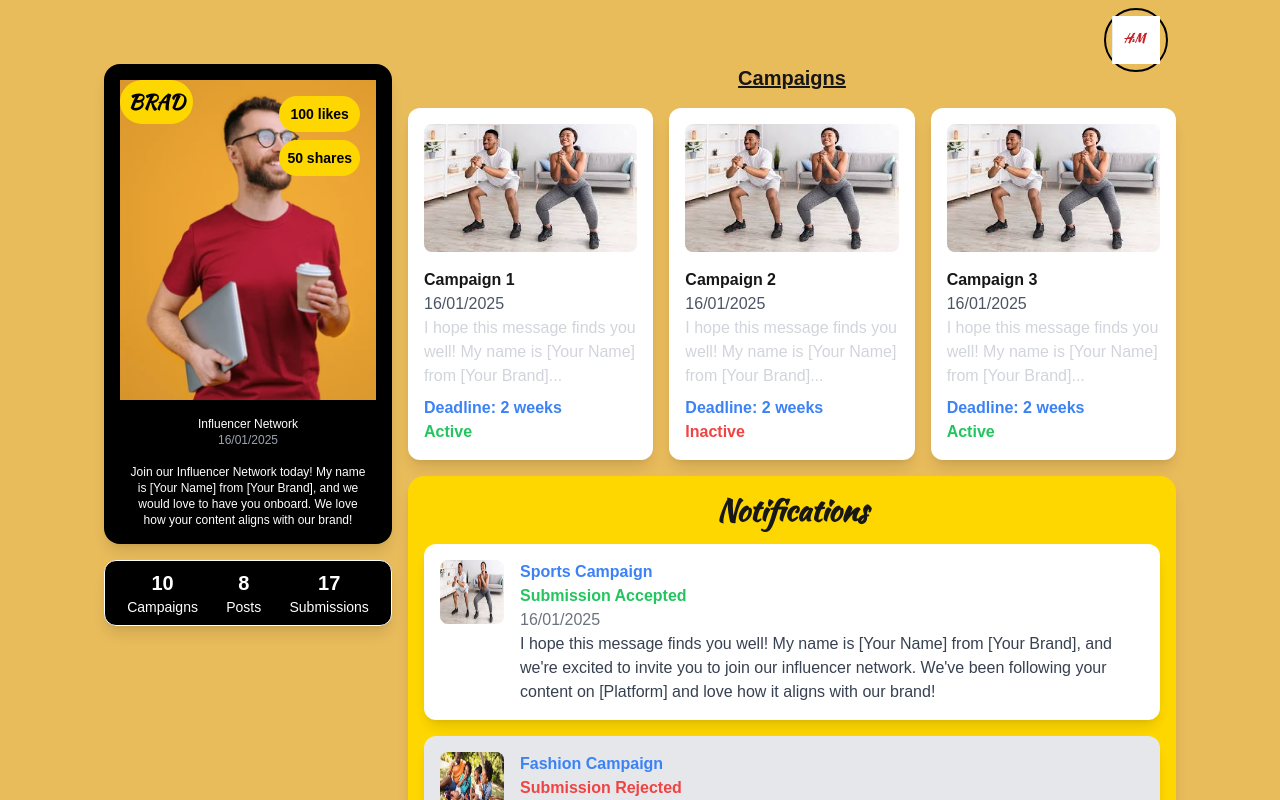
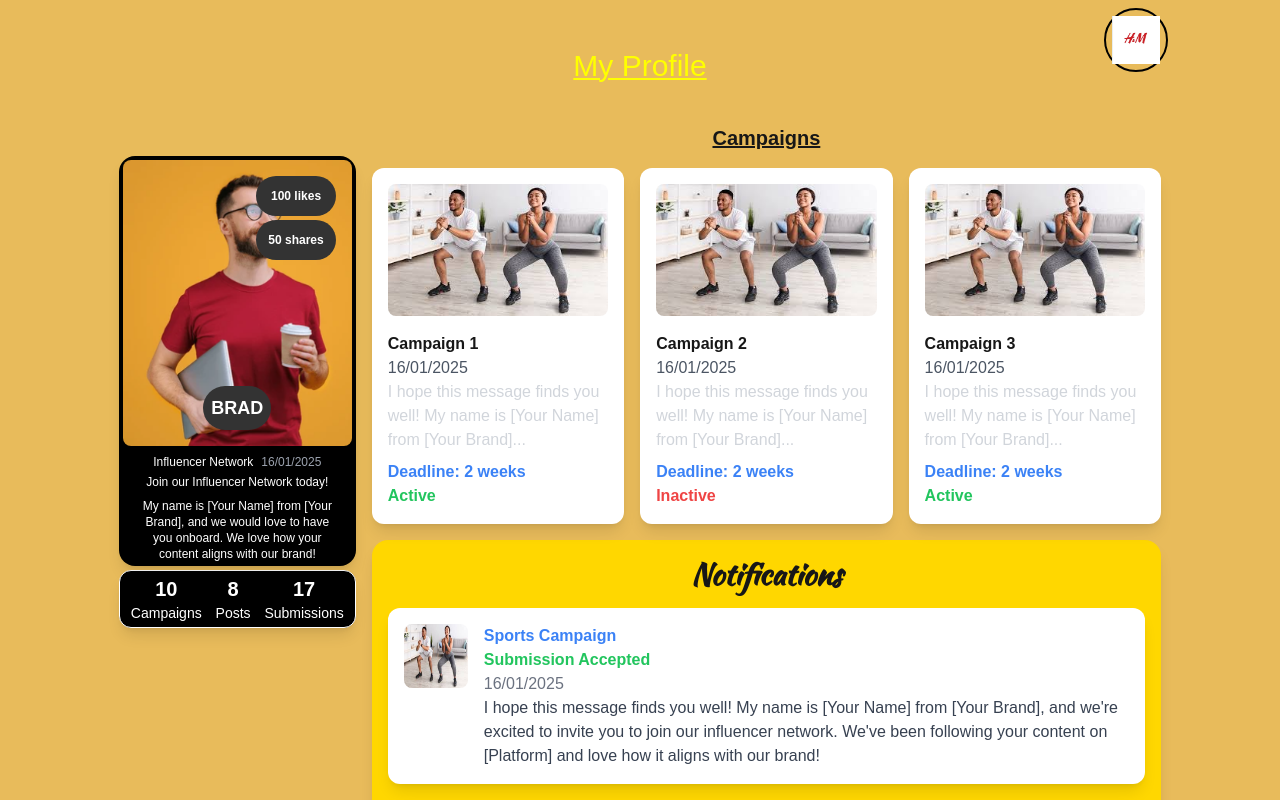
Before and after one commit to andrewindeche/brandinfluencerapp, a Next.js app in the folder frontend/: page /influencer in a window 1280 px wide. Shown: the top 800 px of the page. Built offline with nearby package versions, Linux system fonts and the light colour scheme; a web font is replaced by a local one.

Commit message:
update style

```diff
--- a/frontend/src/pages/influencer.tsx
+++ b/frontend/src/pages/influencer.tsx
@@ -6,44 +6,51 @@ const InfluencerPage: React.FC = () => {
   const [activeCard, setActiveCard] = useState<string | null>(null);
 
   return (
-    <div className="bg-[#E8BB5B] p-16 min-h-screen">
+    <div className="bg-[#E8BB5B] p-12 min-h-screen">
       <div className="absolute top-2 right-28 z-50">
         <UserMenu />
       </div>
 
+      <h1 className="text-3xl text-[#FFFF00] underline text-center mb-8 pb-2 decoration-[underline] decoration-2 underline-offset-2">
+        My Profile
+      </h1>
+
       <div className="flex justify-center items-start mb-8 space-x-4">
-        <div className="w-1/4 space-y-4">
-          <div className="p-4 bg-black text-white rounded-2xl relative overflow-hidden shadow-lg">
-            <h2 className="absolute top-4 left-4 text-xl font-bold bg-[#FFD700] text-black p-2 rounded-full z-10">
-              BRAD
-            </h2>
+        <div className="w-1/5 space-y-1 self-start mt-8">
+          <div className="p-1 bg-black text-white rounded-2xl relative overflow-hidden shadow-lg">
             <div className="relative">
               <Image
                 src="/images/image4.png"
                 alt="Brad"
-                width={300}
-                height={200}
-                className="w-full h-auto"
+                width={200}
+                height={150}
+                className="w-full h-auto rounded-lg"
               />
+              <div className="absolute bottom-4 left-1/2 transform -translate-x-1/2 text-lg font-bold bg-[#333333] text-white p-2 rounded-full z-10">
+                BRAD
+              </div>
               <div className="absolute top-4 right-4 text-center z-10">
-                <div className="bg-[#FFD700] text-black text-sm font-bold p-2 rounded-full">
+                <div className="bg-[#333333] text-white text-xs font-bold p-3 rounded-full">
                   100 likes
                 </div>
-                <div className="bg-[#FFD700] text-black text-sm font-bold p-2 mt-2 rounded-full">
+                <div className="bg-[#333333] text-white text-xs font-bold p-3 mt-1 rounded-full">
                   50 shares
                 </div>
               </div>
             </div>
-            <p className="text-center text-xs mt-4">Influencer Network</p>
-            <p className="text-center text-gray-400 text-xs">16/01/2025</p>
-            <p className="text-center text-xs mt-4 px-2">
-              Join our Influencer Network today! My name is [Your Name] from
-              [Your Brand], and we would love to have you onboard. We love how
-              your content aligns with our brand!
+            <div className="flex justify-center text-xs mt-2">
+              <p>Influencer Network</p>
+              <p className="text-gray-400 ml-2">16/01/2025</p>
+            </div>
+            <p className="text-center text-xs mt-1 px-4">
+              <span className="block mb-2">
+                Join our Influencer Network today!
+              </span>
+              My name is [Your Name] from [Your Brand], and we would love to
+              have you onboard. We love how your content aligns with our brand!
             </p>
           </div>
-
-          <div className="border border-white bg-black text-white rounded-xl shadow-lg w-full max-w-xl mx-auto mt-2 p-2 flex justify-around">
+          <div className="border border-white bg-black text-white rounded-xl shadow-lg w-full max-w-xl mx-auto mt-1 p-1 flex justify-around">
             <div className="text-center">
               <p className="text-xl font-bold">10</p>
               <p className="text-sm">Campaigns</p>
```
